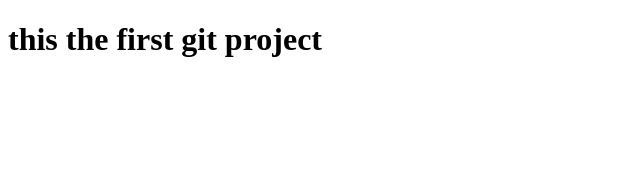
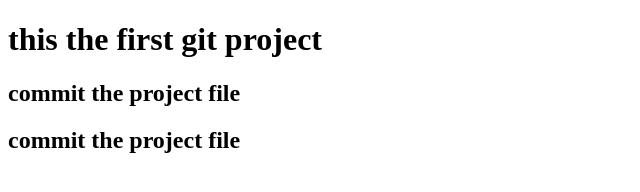
Before and after one commit to C3handan/coursera_project_1, a plain HTML site: page index.html in a window 1280 px wide. Shown: the whole page, without its empty margins (0-640 px from the left). Drawn offline with Linux system fonts and the light colour scheme.

Commit message:
second commit

```diff
--- a/index.html
+++ b/index.html
@@ -9,6 +9,9 @@
 <body>
 
 <h1> this the first git project</h1>
+<h2> commit the project file  </h2>
+<h2> commit the project file  </h2>
+
 
 </body>
 </html>
```
